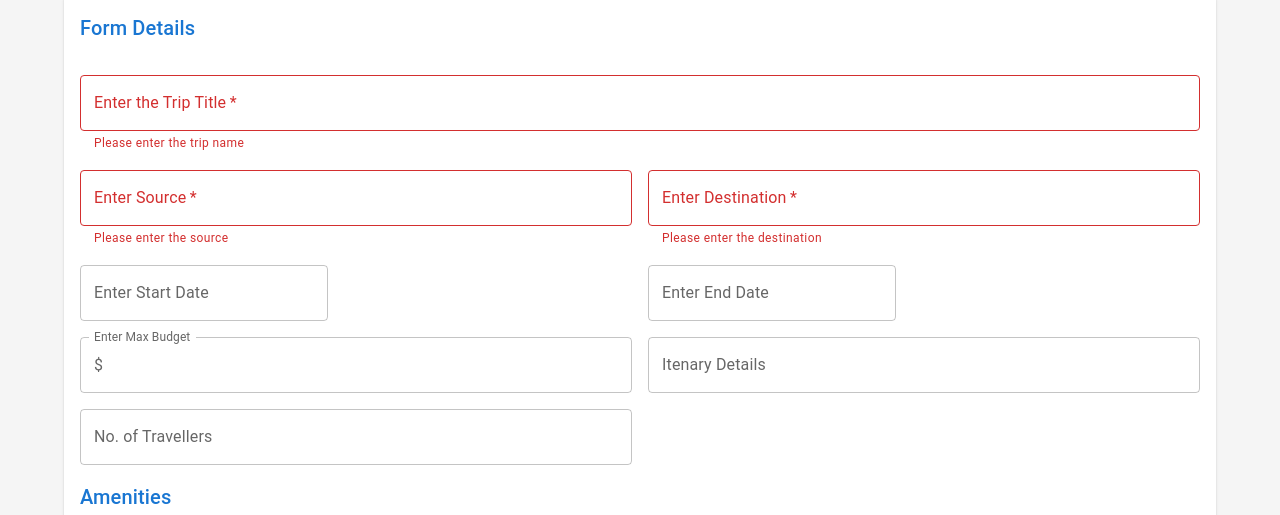
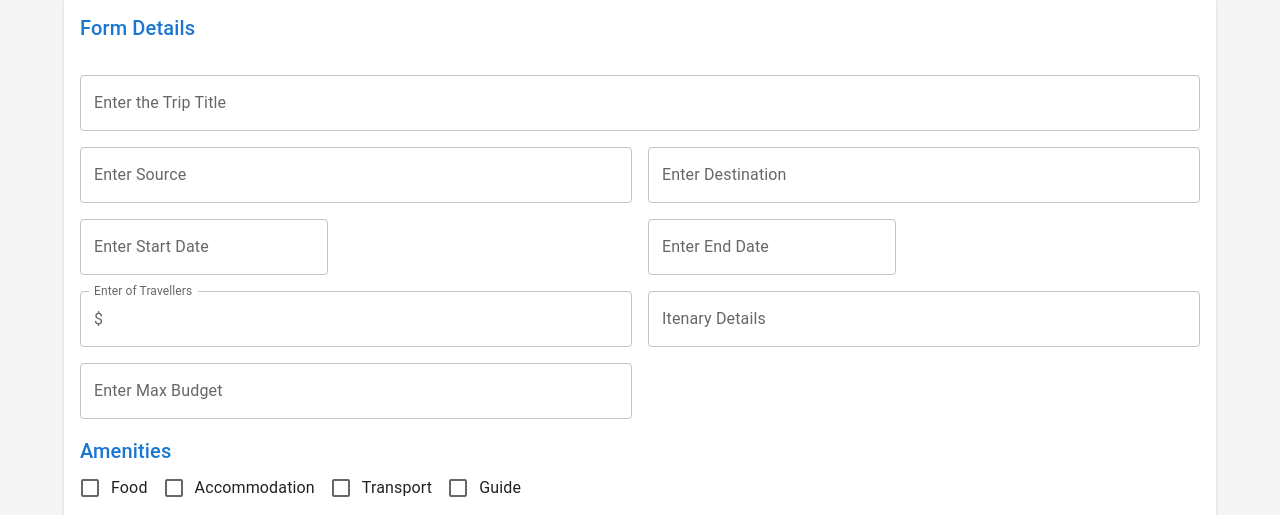
Before and after one commit to kapoor98ak/trippy-travel-aggregator, a React (Vite) app in the folder frontend/: page /travel-request-form in a window 1280 px wide. Shown: the part 190-705 px from the top of the page. Built offline with nearby package versions, Linux system fonts and the light colour scheme; no server answers.

Commit message:
fix: auth state management handled and rendering updated

```diff
--- a/frontend/src/pages/TravelRequestForm.jsx
+++ b/frontend/src/pages/TravelRequestForm.jsx
@@ -1,12 +1,17 @@
-import React, { useState } from 'react';
+import React, { useState, useContext } from 'react';
 import { Box, Container, Grid, Paper, Typography, TextField, FormControlLabel, Button, InputAdornment } from '@mui/material';
-import { styled } from '@mui/material/styles';
+import {styled } from '@mui/system';
 import { DatePicker, LocalizationProvider } from '@mui/x-date-pickers';
 import { AdapterDayjs } from '@mui/x-date-pickers/AdapterDayjs';
 import { useNavigate } from 'react-router-dom';
 import Checkbox from '@mui/material/Checkbox';
-// import SideNavBar from '../components/SideNavBar';
+
+
 import Copyright from '@mui/icons-material/Copyright';
+import {toast} from "react-toastify";
+import axiosInstance from "../api/Axios.jsx";
+import { AuthContext } from "../context/AuthContext";
+
 
 const DrawerHeader = styled('div')(({ theme }) => ({
     display: 'flex',
@@ -20,6 +25,20 @@ function TravelRequestPage() {
     const [info, setInfo] = useState('');
     const [source, setSource] = useState('');
     const [destination, setDestination] = useState('');
+    const [formSubmitted, setFormSubmitted] = useState(false);
+    const [startDate, setStartDate] = useState('');
+    const [endDate, setEndDate] = useState('');
+    const [budget, setBudget] = useState(0);
+    const [itineraryDetails, setItineraryDetails] = useState('');
+    const [numOfTravellers, setNumOfTravellers] = useState('');
+
+
+    const [touched, setTouched] = useState({
+        info: false,
+        source: false,
+        destination: false,
+    });
+
     const [checklist, setChecklist] = useState({
         food: false,
         Accommodation: false,
@@ -27,20 +46,69 @@ function TravelRequestPage() {
         guide: false,
     });
 
-    const navigate = useNavigate();
+    const navigate = useNavigate()
+    const { auth } = useContext(AuthContext);
 
     const handleBackClick = () => {
         navigate('/dashboard');
     };
 
-    const handleSubmit = (event) => {
+    const handleSubmit = async (event) => {
         event.preventDefault();
-        if (info === '' || source === '' || destination === '') {
-            alert('Please fill all required fields');
+        setFormSubmitted(true);
+        if (!info || !source || !destination || !startDate || !endDate || !budget || !numOfTravellers) {
+            toast.error("Please fill all the required fields correctly");
+
+        }
+
+       // if (!auth ) {
+        //     toast.error("User ID not found. Please log in again.");
+        //     return;
+        // }
+
+        const travelerId = auth.user._id;
+        const token = auth.token;
+        if (!travelerId) {
+            toast.error("Traveler ID not found. Please log in again.");
             return;
-        } else {
-            navigate('/dashboard');
         }
+        const requestData = {
+            title: info,
+            source:source,
+            destination:destination,
+            startDate :startDate.toISOString().split('T')[0],
+            endDate :endDate.toISOString().split('T')[0],
+            budget:budget,
+            itineraryDetails:itineraryDetails,
+            numOfTravellers:numOfTravellers,
+            amenities: Object.keys(checklist).filter(key => checklist[key]),
+
+        };
+        console.log(token);
+        try {
+            const response = await axiosInstance.post('travelrequests/create-request',
+                JSON.stringify(requestData),
+                {
+                    headers: {
+                        'Content-Type': 'application/json',
+                        'Authorization': `Bearer ${token}`,
+                    },
+                }
+            );
+
+
+            const result =  response;
+            if (response) {
+                alert('Request created successfully');
+                navigate("/display-requests")
+            } else {
+                toast.error('Error: ' + result.error);
+            }
+        } catch (error) {
+            console.error('Error creating request:', error);
+            toast.error('Error creating request');
+        }
+
     };
 
     const handleChange = (event) => {
@@ -50,6 +118,10 @@ function TravelRequestPage() {
             [name]: checked,
         }));
     };
+    const handleBlur = (field) => {
+        setTouched(prev => ({ ...prev, [field]: true }));
+    };
+
 
     return (
         <Box sx={{ display: 'flex' }}>
@@ -76,40 +148,43 @@ function TravelRequestPage() {
                                     <Grid container spacing={2} sx={{ mt: 1 }}>
                                         <Grid item md={12} xs={12}>
                                             <TextField
-                                                required
                                                 fullWidth
                                                 label="Enter the Trip Title"
                                                 value={info}
                                                 onChange={(e) => setInfo(e.target.value)}
-                                                error={info === ''}
-                                                helperText={info === '' ? 'Please enter the trip name' : ''}
+                                                onBlur={() => handleBlur('info')}
+                                                error={(formSubmitted || touched.info) && info === ''}
+                                                helperText={(formSubmitted || touched.info) && info === '' ? 'Please enter the trip name' : ''}
                                             />
                                         </Grid>
                                         <Grid item md={6} xs={12}>
                                             <TextField
-                                                required
                                                 fullWidth
                                                 label="Enter Source"
                                                 value={source}
                                                 onChange={(e) => setSource(e.target.value)}
-                                                error={!source}
-                                                helperText={!source ? 'Please enter the source' : ''}
+                                                onBlur={() => handleBlur('source')}
+                                                error={(formSubmitted || touched.source) && !source}
+                                                helperText={(formSubmitted || touched.source) && !source ? 'Please enter the source' : ''}
                                             />
+
                                         </Grid>
                                         <Grid item md={6} xs={12}>
                                             <TextField
-                                                required
                                                 fullWidth
                                                 label="Enter Destination"
                                                 value={destination}
                                                 onChange={(e) => setDestination(e.target.value)}
-                                                error={!destination}
-                                                helperText={!destination ? 'Please enter the destination' : ''}
+                                                onBlur={() => handleBlur('destination')}
+                                                error={(formSubmitted || touched.destination) && !destination}
+                                                helperText={(formSubmitted || touched.destination) && !destination ? 'Please enter the destination' : ''}
                                             />
                                         </Grid>
                                         <Grid item md={6} xs={12}>
                                             <LocalizationProvider dateAdapter={AdapterDayjs}>
                                                 <DatePicker
+                                                    //value={startDate}
+                                                    onChange={(newValue) => setStartDate(newValue)}
                                                     label="Enter Start Date"
                                                     renderInput={(props) => <TextField {...props} required fullWidth />}
                                                 />
@@ -118,6 +193,7 @@ function TravelRequestPage() {
                                         <Grid item md={6} xs={12}>
                                             <LocalizationProvider dateAdapter={AdapterDayjs}>
                                                 <DatePicker
+                                                    onChange={(newValue) => setEndDate(newValue)}
                                                     label="Enter End Date"
                                                     renderInput={(props) => <TextField {...props} required fullWidth />}
                                                 />
@@ -127,7 +203,8 @@ function TravelRequestPage() {
                                             <TextField
                                                 type="number"
                                                 fullWidth
-                                                label="Enter Max Budget"
+                                                label="Enter of Travellers"
+                                                onChange={(e) => setNumOfTravellers(parseInt(e.target.value))}
                                                 InputProps={{
                                                     startAdornment: <InputAdornment position="start">$</InputAdornment>,
                                                 }}
@@ -138,6 +215,7 @@ function TravelRequestPage() {
                                                 multiline
                                                 fullWidth
                                                 label="Itenary Details"
+                                                onChange={(e) => setItineraryDetails(e.target.value)}
                                                 // Define isEditable properly or remove if not needed
                                                 InputProps={{
                                                     readOnly: false,
@@ -146,9 +224,10 @@ function TravelRequestPage() {
                                         </Grid>
                                         <Grid item md={6} xs={12}>
                                             <TextField
-                                                multiline
                                                 fullWidth
-                                                label="No. of Travellers"
+                                                label="Enter Max Budget"
+                                                type="number"
+                                                onChange={(e) => setBudget(parseInt(e.target.value))}
                                                 InputProps={{
                                                     readOnly: false,
                                                 }}
@@ -215,25 +294,6 @@ function TravelRequestPage() {
                         </Grid>
                     </Grid>
                 </Container>
-                {/* <Container component="main" sx={{ mt: 8, mb: 19 }} maxWidth="sm"></Container> */}
-                {/* <Box
-                    component="footer"
-                    maxWidth="100"
-                    sx={{
-                        display: 'flex',
-                        minHeight: '20',
-                        py: 3,
-                        px: 2,
-                        mt: 'auto',
-                        backgroundColor: 'black',
-                        color: 'white',
-                    }}
-                >
-                    <Container maxWidth="lg">
-                        <Typography variant="body1">My sticky footer can be found here.</Typography>
-                        <Copyright />
-                    </Container>
-                </Box> */}
             </Box>
         </Box>
     );
```
